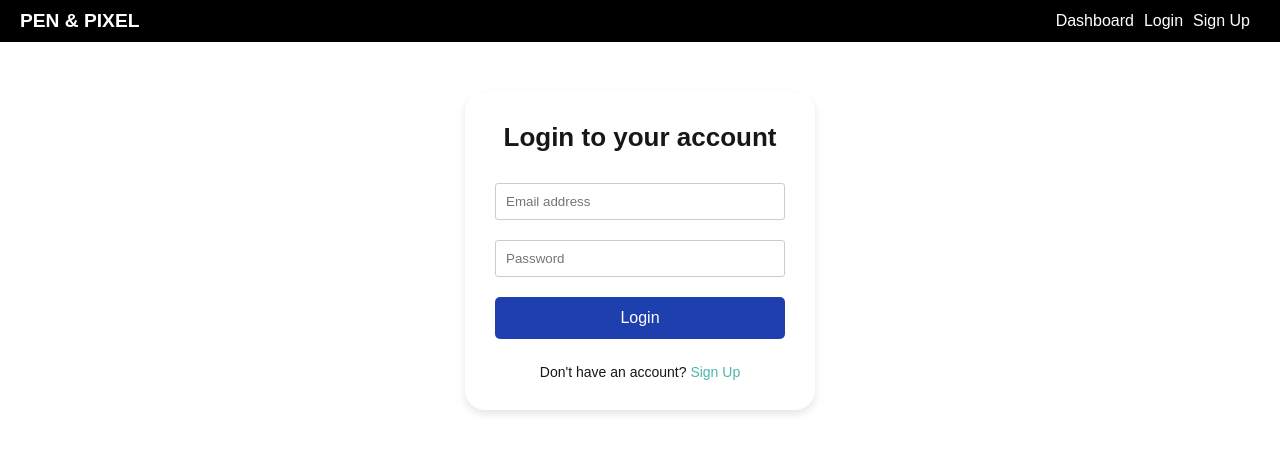
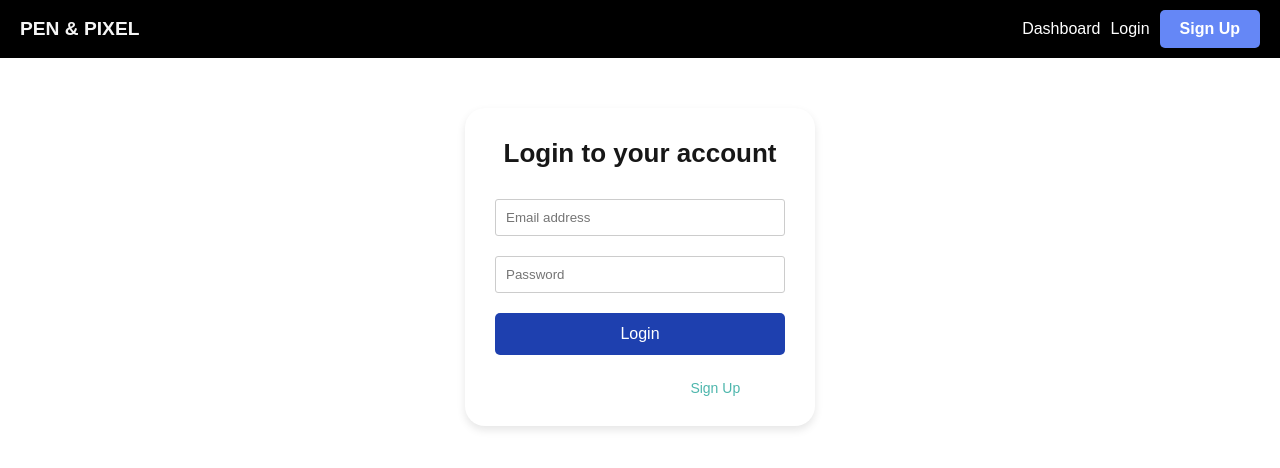
Before and after one commit to Enebeli/phase-2-webapp, a Next.js app: page /login in a window 1280 px wide. Shown: the top 468 px of the page. Built offline with nearby package versions, Linux system fonts and the light colour scheme.

Commit message:
changed the navbars so it properly shows the logout button when the user is already in the dashboard.

```diff
--- a/app/components/Navbar.jsx
+++ b/app/components/Navbar.jsx
@@ -1,14 +1,61 @@
-import React from 'react';
-import './navbar.css';
+import React from "react";
+import { usePathname } from "next/navigation";
+import Button from "./Button";
+import "./navbar.css";
 
 function Navbar() {
+  const pathname = usePathname();
+
+  const handleLogout = async () => {
+    try {
+      const response = await fetch("/api/auth/logout", {
+        method: "POST",
+        credentials: "include",
+      });
+      if (response.ok) {
+        window.location.href = "/login";
+      } else {
+        console.error("Logout failed");
+      }
+    } catch (error) {
+      console.error("Error logging out:", error);
+    }
+  };
+
   return (
     <nav className="navbar">
-      <div className="logo">PEN & PIXEL</div>
+      <a href="/" className="logo">
+        PEN & PIXEL
+      </a>
+
       <div className="links">
-        <a href="/dashboard" className="link">Dashboard</a>
-        <a href="/login" className="link">Login</a>
-        <a href="/register" className="link">Sign Up</a>
+        <a href="/dashboard" className="link">
+          Dashboard
+        </a>
+
+        {/* Show Archives on both Dashboard and Archives pages */}
+        {(pathname === "/dashboard" || pathname === "/archives") && (
+          <a href="/archives" className="link">
+            Archives
+          </a>
+        )}
+
+        {/* Show Logout button only on Dashboard and Archives */}
+        {(pathname === "/dashboard" || pathname === "/archives") && (
+          <Button onClick={handleLogout} variant="secondary">
+            Logout
+          </Button>
+        )}
+
+        {/* Show Login and Signup only when NOT on Dashboard or Archives */}
+        {pathname !== "/dashboard" && pathname !== "/archives" && (
+          <>
+            <a href="/login" className="link">Login</a>
+            <Button variant="secondary" onClick={() => (window.location.href = "/register")}>
+              Sign Up
+            </Button>
+          </>
+        )}
       </div>
     </nav>
   );
--- a/app/components/navbar.css
+++ b/app/components/navbar.css
@@ -10,6 +10,8 @@
 .logo {
   font-weight: bold;
   font-size: 1.2em;
+  text-decoration: none;
+  color: whitesmoke;
 }
 
 
@@ -19,6 +21,13 @@
   color: white;
 }
 
+.signup-link {
+  text-decoration: none;
+  color: white;
+}
+
+
+
 .link:hover {
   color: #6587f6;
   text-decoration: underline;
```
Lines whose indentation alone changed are shown as unchanged.
